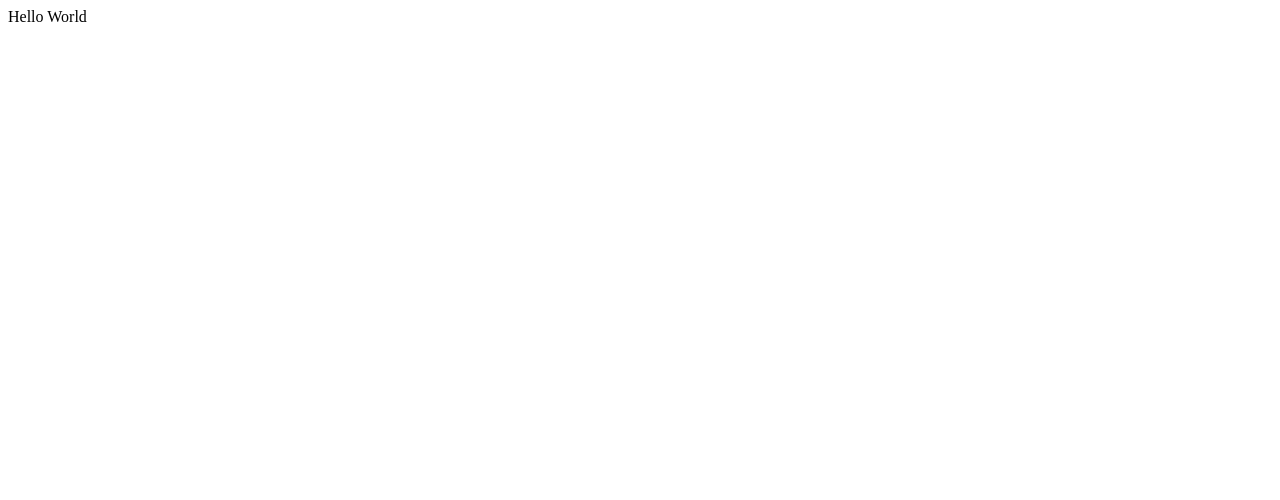
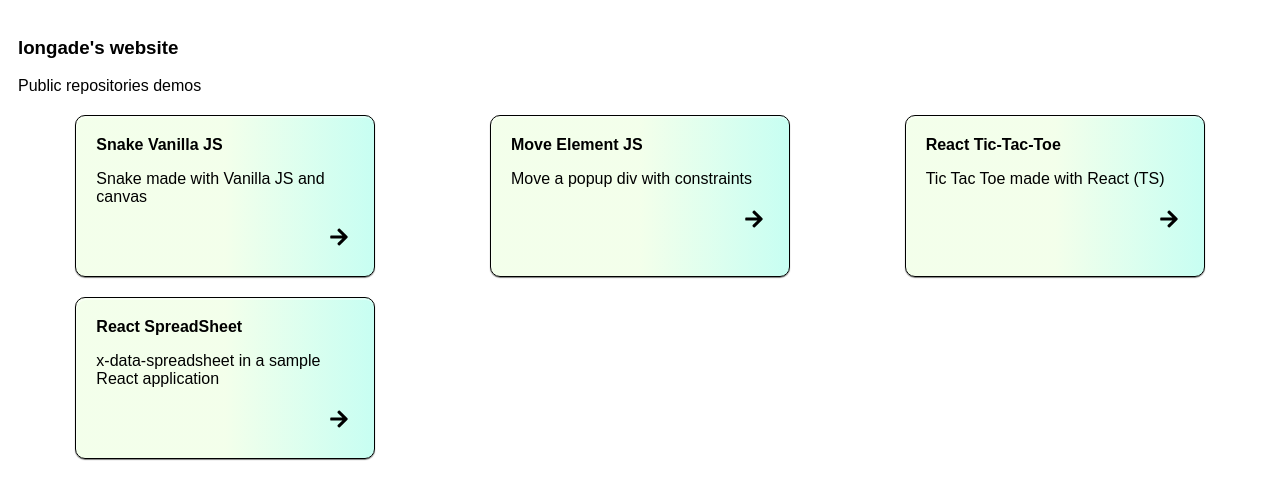
Before and after one commit to longade/longade.github.io, a plain HTML site: page index.html in a window 1280 px wide. Drawn offline with Linux system fonts and the light colour scheme.

Commit message:
changes on index page + style

```diff
--- a/index.html
+++ b/index.html
@@ -1,9 +1,86 @@
+<!DOCTYPE html>
 <html>
 
-<head></head>
+<head>
+    <link rel="stylesheet" href="style.css">
+</head>
 
 <body>
-    Hello World
+    <div>
+        <h3>longade's website</h3>
+        <div class="info">Public repositories demos</div>
+        <div class="container">
+            <div class="item">
+                <span>Snake Vanilla JS</span>
+                <p>Snake made with Vanilla JS and canvas</p>
+                <a href="https://longade.github.io/snake-vanilla-js" target="_blank">
+                    <svg xmlns="http://www.w3.org/2000/svg" viewBox="0 0 448 512" width="20" height="20">
+                        <path
+                            d="M190.5 66.9l22.2-22.2c9.4-9.4 24.6-9.4 33.9 0L441 239c9.4 9.4 9.4 24.6 0 33.9L246.6 467.3c-9.4 9.4-24.6 9.4-33.9 0l-22.2-22.2c-9.5-9.5-9.3-25 .4-34.3L311.4 296H24c-13.3 0-24-10.7-24-24v-32c0-13.3 10.7-24 24-24h287.4L190.9 101.2c-9.8-9.3-10-24.8-.4-34.3z" />
+                    </svg>
+                </a>
+            </div>
+            <div class="item">
+                <span>Move Element JS</span>
+                <p>Move a popup div with constraints</p>
+                <a href="https://longade.github.io/move-element-js" target="_blank">
+                    <svg xmlns="http://www.w3.org/2000/svg" viewBox="0 0 448 512" width="20" height="20">
+                        <path
+                            d="M190.5 66.9l22.2-22.2c9.4-9.4 24.6-9.4 33.9 0L441 239c9.4 9.4 9.4 24.6 0 33.9L246.6 467.3c-9.4 9.4-24.6 9.4-33.9 0l-22.2-22.2c-9.5-9.5-9.3-25 .4-34.3L311.4 296H24c-13.3 0-24-10.7-24-24v-32c0-13.3 10.7-24 24-24h287.4L190.9 101.2c-9.8-9.3-10-24.8-.4-34.3z" />
+                    </svg>
+                </a>
+            </div>
+            <div class="item">
+                <span>React Tic-Tac-Toe</span>
+                <p>Tic Tac Toe made with React (TS)</p>
+                <a href="https://longade.github.io/react-tic-tac-toe" target="_blank">
+                    <svg xmlns="http://www.w3.org/2000/svg" viewBox="0 0 448 512" width="20" height="20">
+                        <path
+                            d="M190.5 66.9l22.2-22.2c9.4-9.4 24.6-9.4 33.9 0L441 239c9.4 9.4 9.4 24.6 0 33.9L246.6 467.3c-9.4 9.4-24.6 9.4-33.9 0l-22.2-22.2c-9.5-9.5-9.3-25 .4-34.3L311.4 296H24c-13.3 0-24-10.7-24-24v-32c0-13.3 10.7-24 24-24h287.4L190.9 101.2c-9.8-9.3-10-24.8-.4-34.3z" />
+                    </svg>
+                </a>
+            </div>
+            <div class="item">
+                <span>React SpreadSheet</span>
+                <p>x-data-spreadsheet in a sample React application</p>
+                <a href="https://longade.github.io/react-spreadsheet-sample" target="_blank">
+                    <svg xmlns="http://www.w3.org/2000/svg" viewBox="0 0 448 512" width="20" height="20">
+                        <path
+                            d="M190.5 66.9l22.2-22.2c9.4-9.4 24.6-9.4 33.9 0L441 239c9.4 9.4 9.4 24.6 0 33.9L246.6 467.3c-9.4 9.4-24.6 9.4-33.9 0l-22.2-22.2c-9.5-9.5-9.3-25 .4-34.3L311.4 296H24c-13.3 0-24-10.7-24-24v-32c0-13.3 10.7-24 24-24h287.4L190.9 101.2c-9.8-9.3-10-24.8-.4-34.3z" />
+                    </svg>
+                </a>
+            </div>
+            <!-- <div class="item">
+                <span>02 - Title</span>
+                <p>Description</p>
+                <a href="#">
+                    <svg xmlns="http://www.w3.org/2000/svg" viewBox="0 0 448 512" width="20" height="20">
+                        <path
+                            d="M190.5 66.9l22.2-22.2c9.4-9.4 24.6-9.4 33.9 0L441 239c9.4 9.4 9.4 24.6 0 33.9L246.6 467.3c-9.4 9.4-24.6 9.4-33.9 0l-22.2-22.2c-9.5-9.5-9.3-25 .4-34.3L311.4 296H24c-13.3 0-24-10.7-24-24v-32c0-13.3 10.7-24 24-24h287.4L190.9 101.2c-9.8-9.3-10-24.8-.4-34.3z" />
+                    </svg>
+                </a>
+            </div>
+            <div class="item">
+                <span>03 - Title</span>
+                <p>Description</p>
+                <a href="#">
+                    <svg xmlns="http://www.w3.org/2000/svg" viewBox="0 0 448 512" width="20" height="20">
+                        <path
+                            d="M190.5 66.9l22.2-22.2c9.4-9.4 24.6-9.4 33.9 0L441 239c9.4 9.4 9.4 24.6 0 33.9L246.6 467.3c-9.4 9.4-24.6 9.4-33.9 0l-22.2-22.2c-9.5-9.5-9.3-25 .4-34.3L311.4 296H24c-13.3 0-24-10.7-24-24v-32c0-13.3 10.7-24 24-24h287.4L190.9 101.2c-9.8-9.3-10-24.8-.4-34.3z" />
+                    </svg>
+                </a>
+            </div>
+            <div class="item">
+                <span>01 - Title</span>
+                <p>Description</p>
+                <a href="#">
+                    <svg xmlns="http://www.w3.org/2000/svg" viewBox="0 0 448 512" width="20" height="20">
+                        <path
+                            d="M190.5 66.9l22.2-22.2c9.4-9.4 24.6-9.4 33.9 0L441 239c9.4 9.4 9.4 24.6 0 33.9L246.6 467.3c-9.4 9.4-24.6 9.4-33.9 0l-22.2-22.2c-9.5-9.5-9.3-25 .4-34.3L311.4 296H24c-13.3 0-24-10.7-24-24v-32c0-13.3 10.7-24 24-24h287.4L190.9 101.2c-9.8-9.3-10-24.8-.4-34.3z" />
+                    </svg>
+                </a>
+            </div> -->
+        </div>
 </body>
 
 </html>
--- /dev/null
+++ b/style.css
@@ -0,0 +1,37 @@
+body {
+    font-family: sans-serif;
+    padding: 10px;
+}
+
+.info {
+    margin-bottom: 20px;
+}
+
+.container {
+    display: grid;
+    grid-template-columns: repeat(3, 300px);
+    justify-content: space-around;
+    row-gap: 20px;
+}
+
+.item {
+    display: flex;
+    flex-direction: column;
+    border: 1px solid black;
+    border-radius: 10px;
+    padding: 20px;
+    background: rgb(238, 255, 226);
+    background: linear-gradient(90deg, rgba(238, 255, 226, 0.700717787114846) 50%, rgba(176, 254, 237, 0.7035189075630253) 100%);
+    box-shadow: 0px 1px 1px rgba(000, 000, 000, 0.5), inset 1px 2px 0px rgba(255, 255, 255, 0.4);
+}
+
+.item>span {
+    font-weight: bold;
+}
+
+.item>a {
+    align-self: flex-end;
+    text-decoration: none;
+    padding: 5px;
+    color: black;
+}
```
